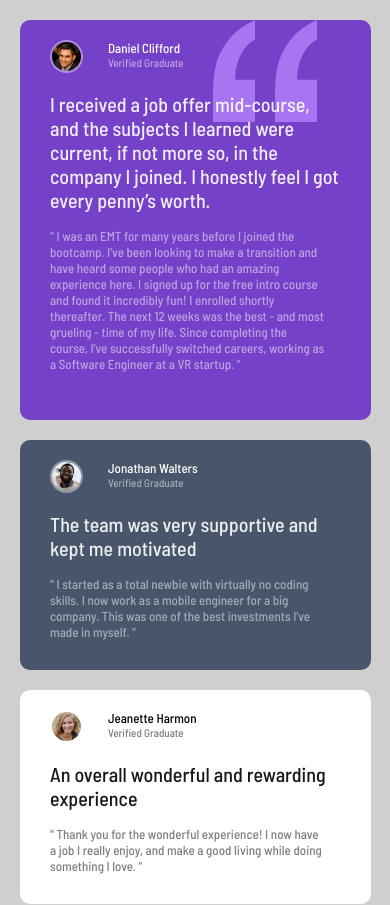
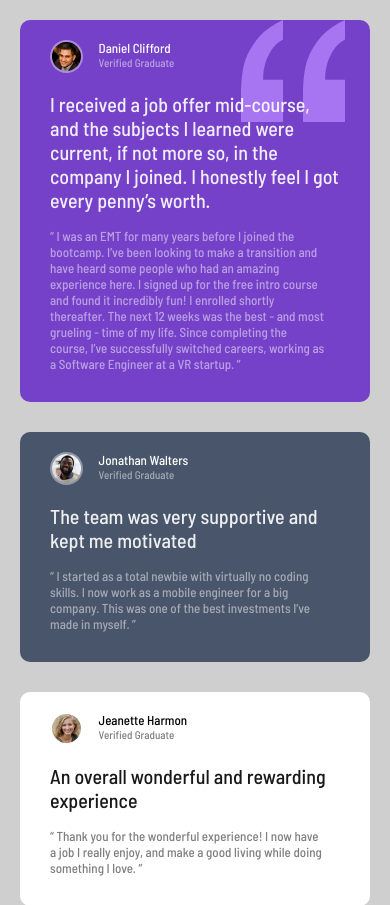
Before and after one commit to nithyaasworld/MERN-Stack-Course, a plain HTML site: page day3/day-2---testimonial-grid-nithyaasworld-master/index.html in a window 390 px wide. Shown: the top 905 px of the page. Drawn offline with Linux system fonts and the light colour scheme.

Commit message:
made it responsive to mobile view

```diff
--- a/day3/day-2---testimonial-grid-nithyaasworld-master/styles.css
+++ b/day3/day-2---testimonial-grid-nithyaasworld-master/styles.css
@@ -22,51 +22,53 @@ body{
 .flex-container{
     display: flex;
     flex-wrap: wrap;
-    width: 1100px;
-    margin: 0 auto;
-    gap: 20px;
+    justify-content: center;
+    align-items: center;
+    gap: 30px;
 }
 .card-container-1{
     display: flex;
     flex-wrap: wrap;
-    flex: 3;
-    gap: 20px;
+    flex: 0 1 820px;
+    gap: 30px;
 }
 .card-container-2{
-  flex: 1;
+  flex: 1 1 240px;
   border-radius: 10px;
   background-color: hsl(0, 0%, 100%);
+  align-self: stretch;
+  max-width: 820px;
 }
 .card{
     border-radius: 10px;
 }
 .daniel{
-    flex: 2 1 400px;
+    flex: 1 2 530px;
 }
 .jonathan {
-    flex: 1 1 200px;
+    flex: 1 1 260px;
 }
 .patrick{
-    flex: 2 1 400px;
+    flex: 1 2 530px;
 }
 .jeanette{
-    flex: 1 1 200px;
+    flex: 1 1 260px;
 }
 .kira{
-    flex: 1 1 200px;
+    flex: 1 1 260px;
 }
 /* ================== */
 /* Common Card Design */
 /* ================== */
 .author-section {
     display: flex;
-    gap: 25px;
+    gap: 1.2em;
 }
 .card{
     display: flex;
     flex-direction: column;
     gap: 16px;
-    padding: 20px 30px 30px 30px;
+    padding: 20px 29px 30px 30px;
 }
 .author-image img{
     border-radius: 50px;
@@ -87,9 +89,9 @@ body{
     max-width: 95%;
 }
 
-/* ================== */
+/* =========================== */
 /* Author-specific Card Design */
-/* ================== */
+/* =========================== */
 .daniel{
     background-color: hsl(263, 55%, 52%);
     color: white;
@@ -116,12 +118,7 @@ body{
 /* Mobile View */
 /* =========== */
 @media only screen and (max-width: 410px){
-    .flex-container{
-        flex-wrap: wrap;
-        width: 90vw;
-    }
-    .card-container-1{
-        flex-direction: column;
-        flex: 1 1 100%;
-    }
+.daniel {
+    background-position: 90% 0;
 }
+}
```
Also changed, not shown: day3/day-2---testimonial-grid-nithyaasworld-master/actual_outcome.png (added).
